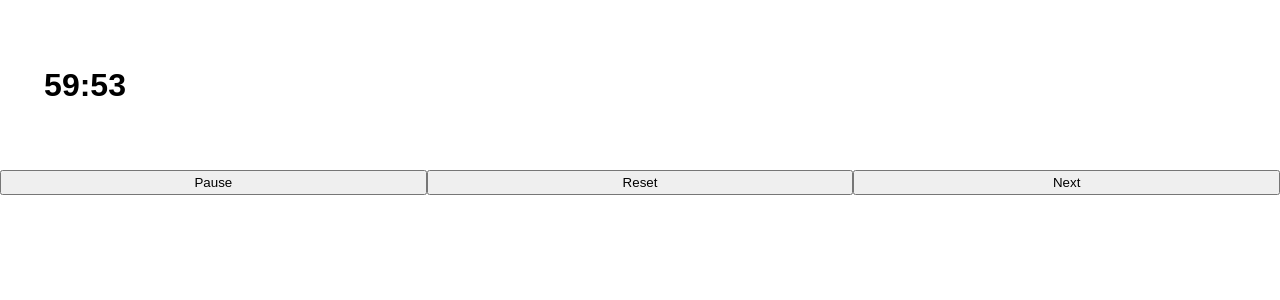
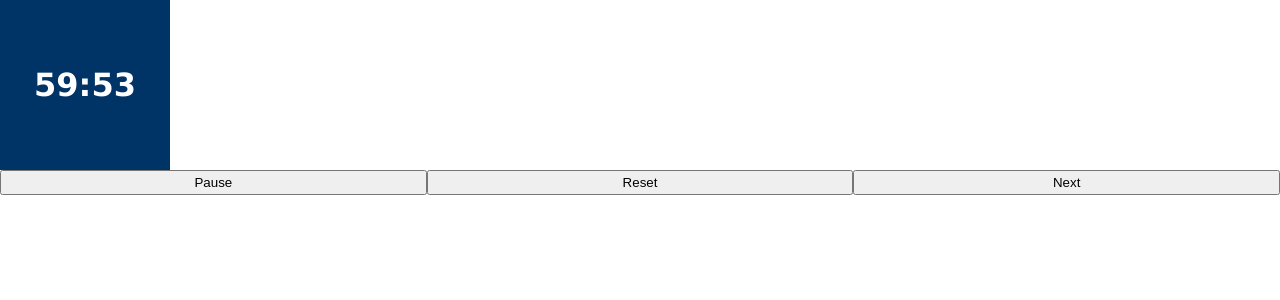
Before and after one commit to hailey123/timer, a React (Create React App) app: page / in a window 1280 px wide. Shown: the top 300 px of the page. Built offline with nearby package versions, Linux system fonts and the light colour scheme.

Commit message:
filling up background over time

```diff
--- a/src/App.css
+++ b/src/App.css
@@ -1,6 +1,8 @@
 .Countdown {
   height: 170px;
   width: 170px;
+  color: white;
+  font-family: 'Lucida Sans', 'Lucida Sans Regular', 'Lucida Grande', 'Lucida Sans Unicode', Geneva, Verdana, sans-serif;
   display: flex;
   justify-content: center;
   align-items: center;
--- a/src/App.js
+++ b/src/App.js
@@ -29,13 +29,34 @@ class App extends Component {
       timeRemaining: timeSegments[this.state.currentSegment].length
     })
     // TODO: remove the timer on close
-    setInterval(() => {
+    this.interval = setInterval(() => {
+      const { currentSegment, timeRemaining } = this.state
       if (!this.state.timerPaused) {
-        this.setState({
-          timeRemaining: this.state.timeRemaining - 1
-        })
+        if (timeRemaining > 0) {
+          this.setState({
+            timeRemaining: timeRemaining - 1
+          })
+        } else {
+          this.goToNextInterval()
+        }
       }
     }, 1000)
+  }
+  componentWillUnmount() {
+    clearInterval(this.interval)
+  }
+  getCurrentIntervalLength = () => {
+    const { currentSegment } = this.state
+    return timeSegments[currentSegment].length
+  }
+  goToNextInterval = () => {
+    const { currentSegment } = this.state
+    const numSegments = timeSegments.length
+    const nextSegment = (currentSegment + 1) % numSegments
+    this.setState({
+      currentSegment: nextSegment,
+      timeRemaining: timeSegments[nextSegment].length
+    })
   }
   formatTime = timeRemaining => {
     const date = new Date(null)
@@ -44,17 +65,28 @@ class App extends Component {
       ? date.toISOString().substr(12, 7)
       : date.toISOString().substr(14, 5)
   }
+  calculateCompletionPercentage = () => {
+    const { currentSegment, timeRemaining } = this.state
+    return timeRemaining / this.getCurrentIntervalLength() * 100
+  }
   render() {
     const {
       currentSegment,
       timerPaused,
       timeRemaining
     } = this.state
-    const numSegments = timeSegments.length
-    const nextSegment = (currentSegment + 1) % numSegments
+    const completionPercentatage = this.calculateCompletionPercentage()
     return (
       <div className='App'>
-        <div className='Countdown'>
+        <div className='Countdown'
+          style={ {
+            background: `linear-gradient(
+              to bottom,
+              rgb(0, 51, 102),
+              rgb(0, 51, 102) ${ completionPercentatage }%,
+              rgb(0, 0, 102) ${ completionPercentatage }%
+            )`
+          } }>
           <h1>{ this.formatTime(timeRemaining) }</h1>
         </div>
         <div className='btnContainer'>
@@ -71,10 +103,7 @@ class App extends Component {
             }) }>
             Reset</button>
           <button className='btn'
-            onClick = { () => this.setState({
-              currentSegment: nextSegment,
-              timeRemaining: timeSegments[nextSegment].length
-            }) }>
+            onClick = { this.goToNextInterval }>
             Next
           </button>
         </div>
```
